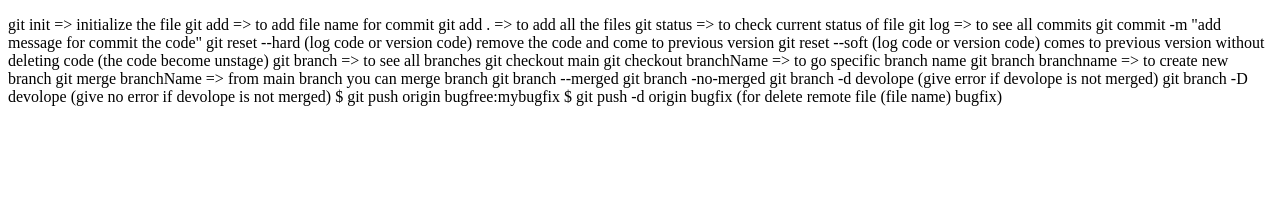
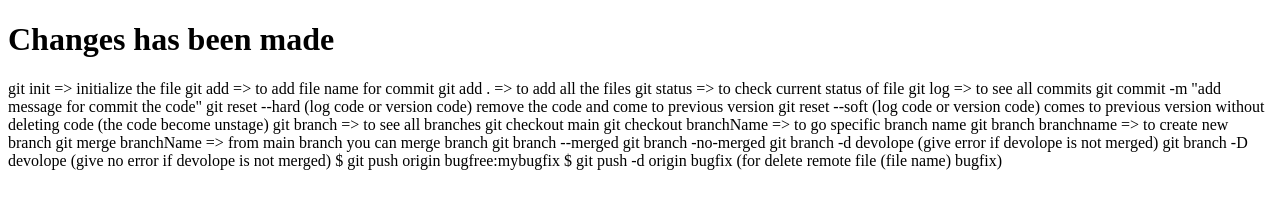
Before and after one commit to shreekantbangar/gitintro, a plain HTML site: page index.html in a window 1280 px wide. Drawn offline with Linux system fonts and the light colour scheme.

Commit message:
modify index file

```diff
--- a/index.html
+++ b/index.html
@@ -6,6 +6,8 @@
     <title>Document</title>
 </head>
 <body>
+
+    <h1>Changes has been made</h1>
 
     <p>git init => initialize the file
         git add => to add file name for commit
```
